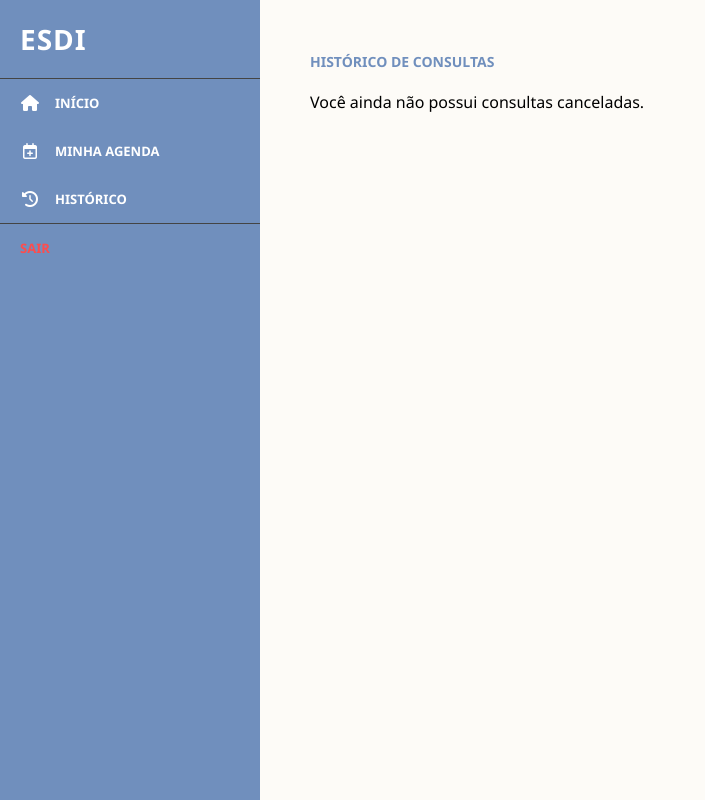
After one commit to myndlynx/Espa-o-Seguro-Digital, a Flask app: page /consultas/historico in a window 1280 px wide. The commit adds this page. Shown: the whole page, without its empty margins (0-705 px from the left). Run offline with Flask 3, Linux system fonts and the light colour scheme; the visitor is signed in with stand-in values (Sample User, id 1).

Commit message:
consultas canceladas

```diff
--- a/modulos/aluno.py
+++ b/modulos/aluno.py
@@ -1,8 +1,15 @@
 from flask import Blueprint, session, render_template, redirect, url_for, request, flash
 from banco import lista_campi, consultas_db
+from datetime import datetime
 
 
 aluno_bp = Blueprint('aluno', __file__)
+
+def _proximo_id():
+    lista_de_ids = []
+    for c in consultas_db:
+        lista_de_ids.append(c['id'])
+    return max(lista_de_ids) + 1
 
 
 @aluno_bp.route('/selecionar-campus')
@@ -55,9 +62,22 @@ def cancelar_consulta_aluno():
 
     for c in consultas_db:
         if c['id'] == id_consulta and c.get('aluno_matricula') == session['usuario']:
-            c['status'] = 'Livre'
-            c['aluno_matricula'] = None
-            c['aluno_nome'] = None
+            consultas_db.append({
+                'id': _proximo_id(),
+                'psicologo_matricula': c['psicologo_matricula'],
+                'psicologo_nome': c['psicologo_nome'],
+                'campus': c['campus'],
+                'data': c['data'],
+                'horario': c['horario'],
+                'modalidade': c['modalidade'],
+                'status': 'Livre',
+                'aluno_matricula': None,
+                'aluno_nome': None
+            })
+
+            c['status'] = 'Cancelada'
+            c['cancelado_em'] = datetime.now().strftime('%d/%m/%Y %H:%M')
+
             flash("Consulta cancelada com sucesso!", "sucesso")
             break
 
@@ -122,3 +142,14 @@ def consultas():
                     opcoes_psicologos.append(opcao)
 
     return render_template('consulta.html', psicologos=opcoes_psicologos)
+
+@aluno_bp.route('/consultas/historico', methods=['GET'])
+def historico():
+    if session.get('tipo') != 'aluno': return redirect(url_for('auth.login'))
+
+    meu_historico = []
+    for c in consultas_db:
+        if c.get('aluno_matricula') == session['usuario'] and c['status'] == 'Cancelada':
+            meu_historico.append(c)
+
+    return render_template('historico.html', historico=meu_historico)
--- a/static/css/styles.css
+++ b/static/css/styles.css
@@ -115,7 +115,7 @@ body {
 }
 
 .card-suap {
-    width: 300px;
+    width: 366px;
     height: 180px;
     border: 1px solid #e0e0e0;
     border-radius: 20px;
@@ -407,3 +407,6 @@ body {
         margin-right: 0;
     }
 }
+
+.status.cancelada { color: #dc3545; }
+.bolinha.cancelada { background: #dc3545; }
--- /dev/null
+++ b/templates/historico.html
@@ -0,0 +1,38 @@
+<!DOCTYPE html>
+<html lang="pt-br">
+<head>
+    <meta charset="UTF-8">
+    <title>Histórico de Consultas</title>
+    <link rel="stylesheet" href="https://cdnjs.cloudflare.com/ajax/libs/font-awesome/6.4.0/css/all.min.css">
+    <link rel="stylesheet" href="{{ url_for('static', filename='css/styles.css') }}">
+</head>
+<body>
+    <aside class="sidebar">
+        <div class="sidebar-logo">ESDI</div>
+        <ul class="sidebar-menu">
+            <li><a href="{{ url_for('auth.area_aluno') }}"><i class="fa-solid fa-house"></i> INÍCIO</a></li>
+            <li><a href="{{ url_for('auth.agenda') }}"><i class="fa-regular fa-calendar-plus"></i> MINHA AGENDA</a></li>
+            <li><a href="{{ url_for('aluno.historico') }}"><i class="fa-solid fa-clock-rotate-left"></i> HISTÓRICO</a></li>
+            <li><a href="{{ url_for('auth.logout') }}" class="menu-sair">SAIR</a></li>
+        </ul>
+    </aside>
+
+    <main class="conteudo-principal">
+        <h2 class="secao-titulo">HISTÓRICO DE CONSULTAS</h2>
+
+        {% if historico|length == 0 %}
+            <p>Você ainda não possui consultas canceladas.</p>
+        {% else %}
+            {% for c in historico %}
+                <div class="card-consulta">
+                    <div class="nome-medico">{{ c.psicologo_nome }}</div>
+                    <div class="detalhes">
+                        <div>{{ c.data }} às {{ c.horario }} — {{ c.modalidade }}</div>
+                    </div>
+                    <span class="status cancelada"><span class="bolinha cancelada"></span> Cancelada</span>
+                </div>
+            {% endfor %}
+        {% endif %}
+    </main>
+</body>
+</html>
--- a/templates/psicologo.html
+++ b/templates/psicologo.html
@@ -69,7 +69,7 @@
                 <span class="card-title">Histórico de Consultas</span>
             </a>
 
-            <a href="{{ url_for('ajuda') }}" class="card-suap" style="width:500px;">
+            <a href="{{ url_for('ajuda') }}" class="card-suap" style="width:367px;">
                 <i class="fa-solid fa-phone card-icon"></i>
                 <span class="card-title">Meios de contato</span>
             </a>
```
Also changed, not shown: templates/aluno.html (+6 -1 lines).
